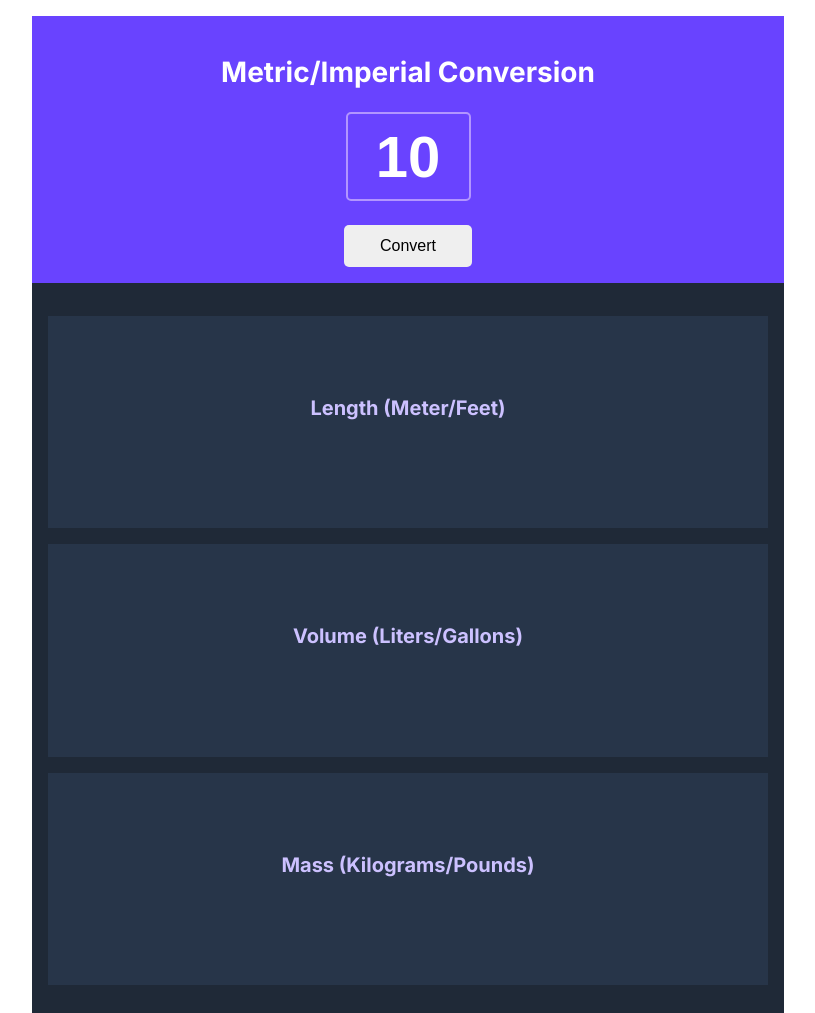
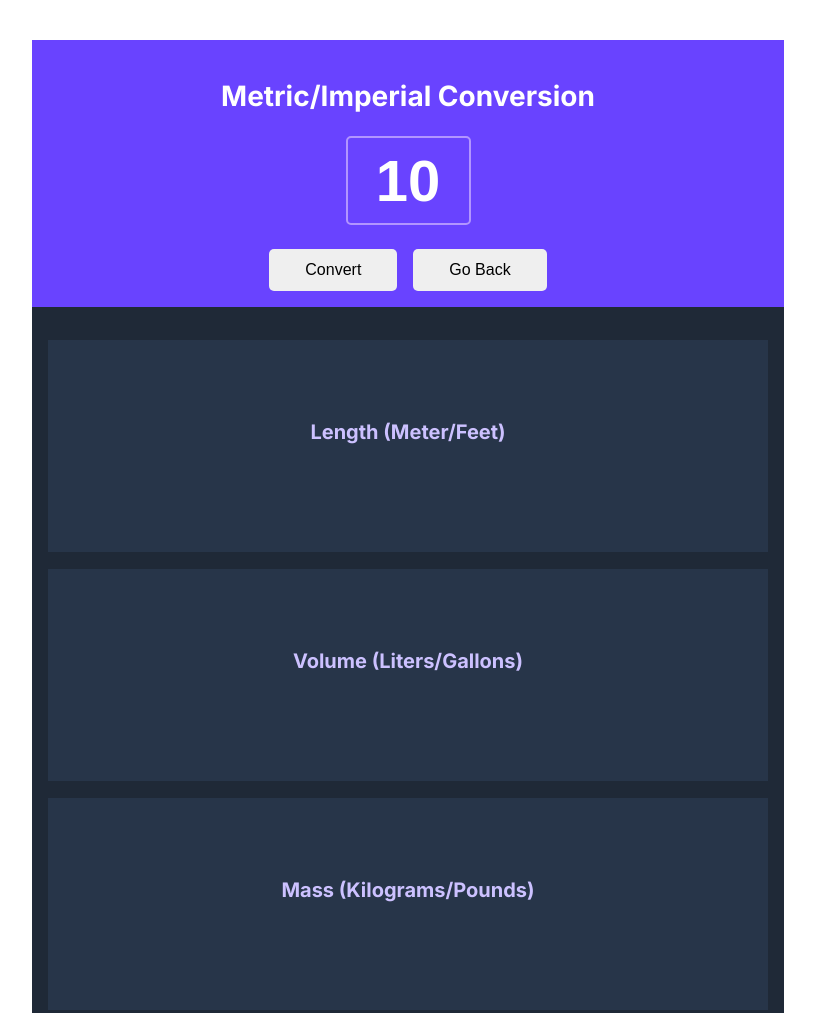
Before and after one commit to dmira1/unit-converter, a plain HTML site: page index.html in a window 1280 px wide. Shown: the top 1013 px of the page, without its empty margins (232-1047 px from the left). Drawn offline with Linux system fonts and the light colour scheme.

Commit message:
style and button link to portfolio

```diff
--- a/index.css
+++ b/index.css
@@ -71,7 +71,7 @@ body {
   display: flex;
   justify-content: center;
   align-items: center;
-  padding-top: 1rem;
+  padding-top: 5rem;
   font-size: 20px;
   font-weight: 600;
   color: #CCC1FF;
@@ -83,24 +83,10 @@ body {
   color: #FFFFFF;
 }
 
-@media screen and (min-width: 400px) {
-  .output-header {
-    margin: 1rem;
-    padding-top: 1.5rem;
-  }
-}
-
-@media screen and (min-width: 500px) {
-  .output-header {
-    margin: 1rem;
-    padding-top: 2.5rem;
-  }
-}
-
 @media screen and (min-width: 600px) {
   body {
     max-height: 700px;
-    padding: 1rem;
+    padding-top: 2.5rem;
   }
 
   .input-container, .output-container {
@@ -112,16 +98,15 @@ body {
     width: 100%;
     background-color: #273549;
   }
-
-  .output-header {
-    margin: 1rem;
-    padding-top: 3.5rem;
-  }
 }
 
-@media screen and (min-width: 700px) {
-  .output-header {
-    margin: 1rem;
-    padding-top: 5rem;
-  }
+.buttons {
+  display: flex;
+  gap: 1rem;
 }
+
+.return {
+  text-decoration: none;
+  color: unset;
+  display: block;
+}
--- a/index.html
+++ b/index.html
@@ -17,7 +17,10 @@
       <h1>Metric/Imperial Conversion</h1>
       <div class="input-details">
         <input type="text" class="input-box" id="input-box" value="10">
-        <button id="input-btn" class="input-btn">Convert</button>
+        <div class="buttons">
+          <button id="input-btn" class="input-btn">Convert</button>
+          <a class="return" href="https://dmira.netlify.app/projects"><button class="input-btn">Go Back</button></a>
+        </div>
       </div>
     </div>
     <div id="output-container" class="output-container">
```
